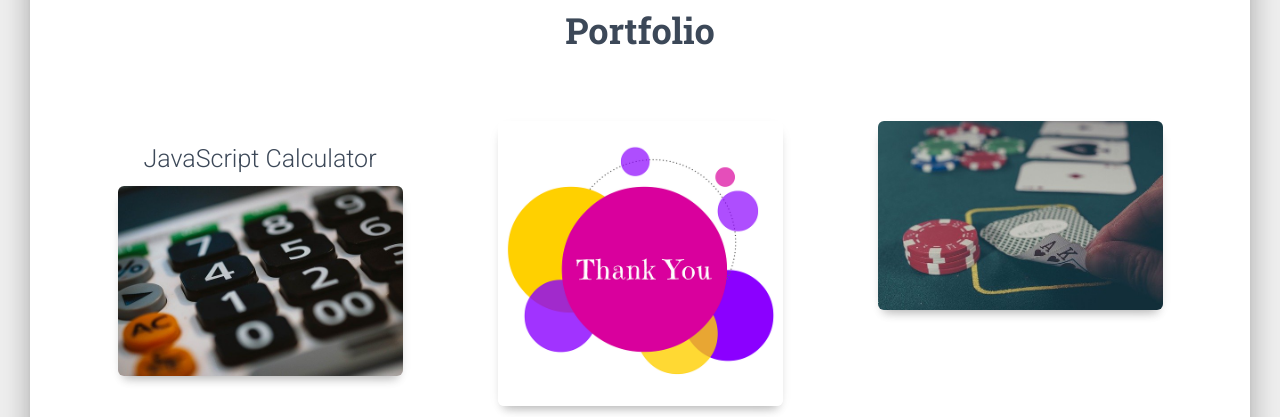
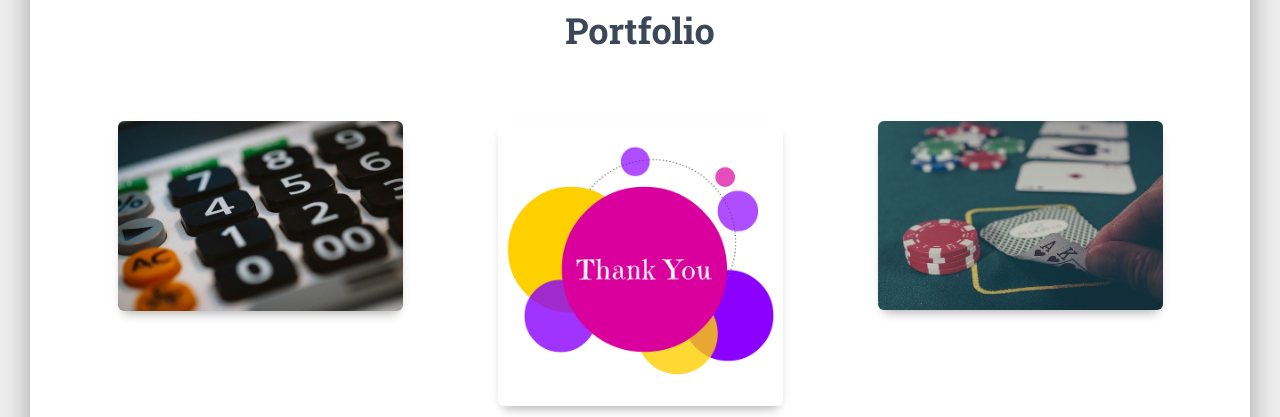
Before and after one commit to cr1pt0-d3v/costel-dev-portfolio, a website: page index.html in a window 1280 px wide. Shown: the part 2518-2935 px from the top of the page. Drawn offline with Linux system fonts and the light colour scheme.

Commit message:
deteled some unnecessary stuff

```diff
--- a/index.html
+++ b/index.html
@@ -74,16 +74,6 @@
   <section id="home">
     <div class="page-header header-filter" data-parallax="true"
       style="background-image: url('assets/img/dusseldorf-night.jpg')">
-      <!-- <div class="container">
-        <div class="row">
-          <div class="col-md-8 ml-auto mr-auto">
-            <div class="brand text-center">
-              <h1>Costel Cuconoiu</h1>
-              <h3 class="title text-center">Software Developer</h3>
-            </div>
-          </div>
-        </div>
-      </div> -->
 
       <!--  -->
       <div class="container">
@@ -119,8 +109,7 @@
                 <footer class="blockquote-footer">Albert Einstein<cite title="Source Title"></cite>
                 </footer>
               </blockquote>
-              <!-- <h3 class="title">Costel Cuconoiu</h3>
-              <h6>Software Developer</h6> -->
+
               <!-- Social Icons -->
               <a href="https://github.com/costel-dev" class="btn btn-just-icon btn-link btn-github" target="_blank"><i
                   class="fa fa-github"></i></a>
@@ -313,7 +302,7 @@
           <!-- 1st Project -->
           <div class=" col-md-3 m-3">
             <div class="row justify-content-around">
-              <h3>JavaScript Calculator</h3>
+              <!-- <h3>JavaScript Calculator</h3> -->
               <a href="https://costel-dev.github.io/calculator/"><img src="./assets/img/math-calculator.jpg" alt="..."
                   class="img-fluid rounded img-raised"></a>
             </div>
```
